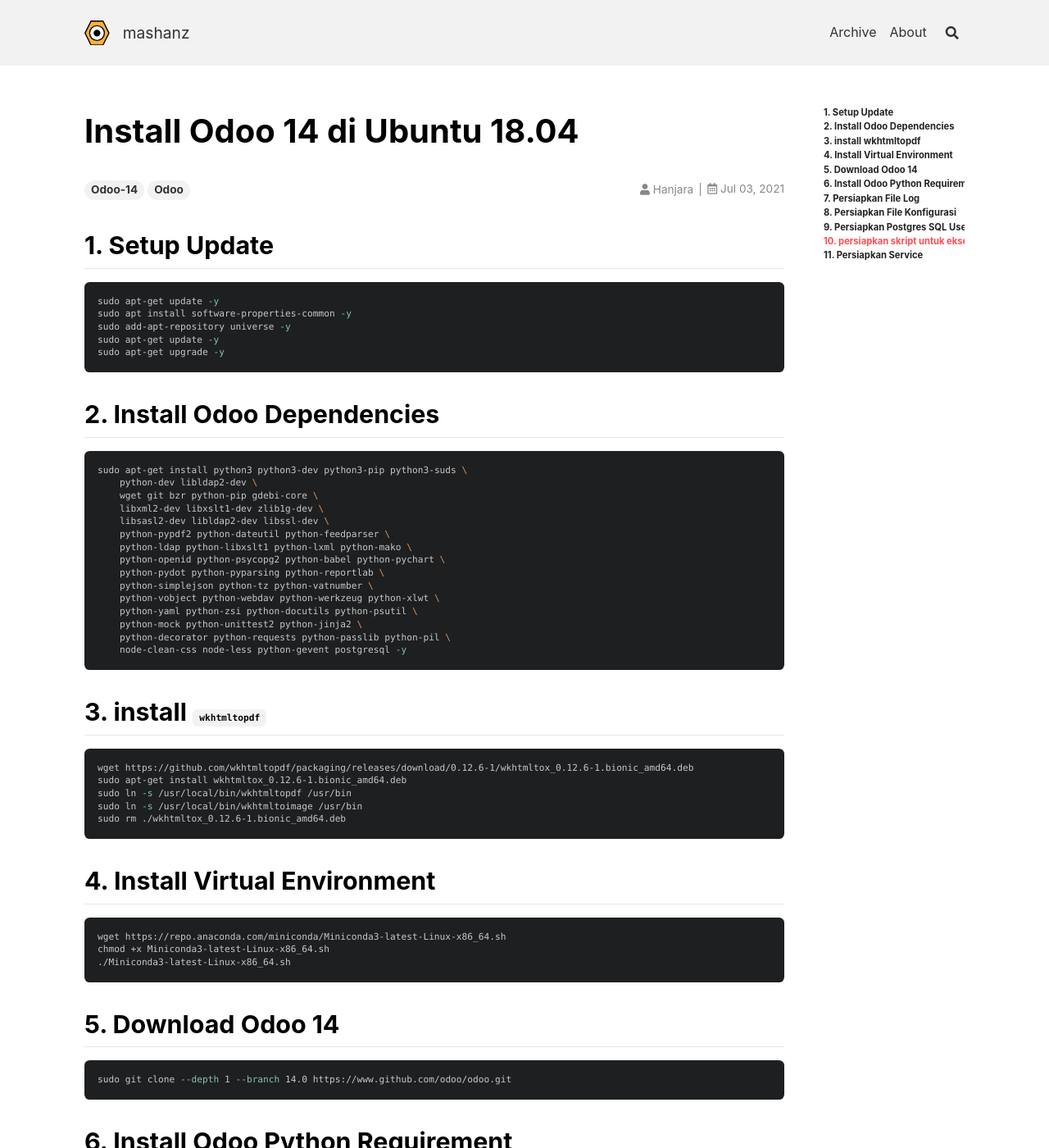
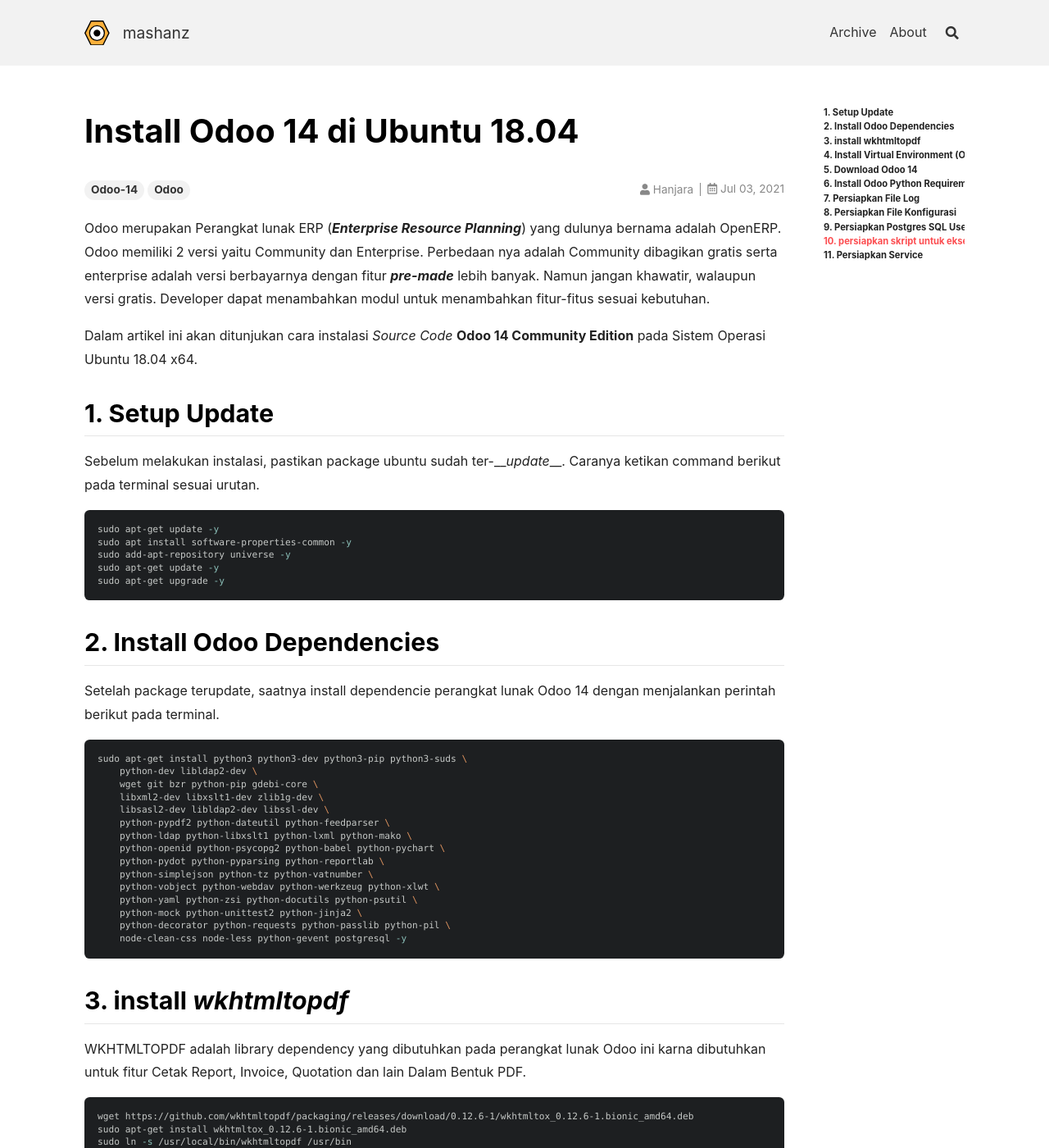
Before and after one commit to mashanz/mashanz.github.io, a Jekyll site: the page built from _posts/2021-07-03-install-odoo-14-di-ubuntu-18-0-4.md, in a window 1280 px wide and 1400 px high. Shown: the whole window at 82% size. Built offline with Jekyll 4.4.1, drawn with Linux system fonts in a browser that asks for light colours; nearby versions of some CDN libraries; some of the changed text lies outside the part shown.

Commit message:
[UPDATE] article Odoo 14

````diff
--- a/_posts/2021-07-03-install-odoo-14-di-ubuntu-18-0-4.md
+++ b/_posts/2021-07-03-install-odoo-14-di-ubuntu-18-0-4.md
@@ -3,7 +3,14 @@
 tags: Odoo-14 Odoo
 ---
 
+Odoo merupakan Perangkat lunak ERP (___Enterprise Resource Planning___) yang dulunya bernama adalah OpenERP. Odoo memiliki 2 versi yaitu Community dan Enterprise. Perbedaan nya adalah Community dibagikan gratis serta enterprise adalah versi berbayarnya dengan fitur ___pre-made___ lebih banyak. Namun jangan khawatir, walaupun versi gratis. Developer dapat menambahkan modul untuk menambahkan fitur-fitus sesuai kebutuhan.
+
+Dalam artikel ini akan ditunjukan cara instalasi _Source Code_ __Odoo 14 Community Edition__ pada Sistem Operasi Ubuntu 18.04 x64.
+
 ## 1. Setup Update
+
+Sebelum melakukan instalasi, pastikan package ubuntu sudah ter-___update___. Caranya ketikan command berikut pada terminal sesuai urutan.
+
 ```sh
 sudo apt-get update -y
 sudo apt install software-properties-common -y
@@ -15,6 +22,9 @@
 <!--more-->
 
 ## 2. Install Odoo Dependencies
+
+Setelah package terupdate, saatnya install dependencie perangkat lunak Odoo 14 dengan menjalankan perintah berikut pada terminal.
+
 ```sh
 sudo apt-get install python3 python3-dev python3-pip python3-suds \
     python-dev libldap2-dev \
@@ -33,7 +43,10 @@
     node-clean-css node-less python-gevent postgresql -y
 ```
 
-## 3. install `wkhtmltopdf`
+## 3. install ___wkhtmltopdf___
+
+WKHTMLTOPDF adalah library dependency yang dibutuhkan pada perangkat lunak Odoo ini karna dibutuhkan untuk fitur Cetak Report, Invoice, Quotation dan lain Dalam Bentuk PDF.
+
 ```sh
 wget https://github.com/wkhtmltopdf/packaging/releases/download/0.12.6-1/wkhtmltox_0.12.6-1.bionic_amd64.deb
 sudo apt-get install wkhtmltox_0.12.6-1.bionic_amd64.deb
@@ -42,7 +55,12 @@
 sudo rm ./wkhtmltox_0.12.6-1.bionic_amd64.deb
 ```
 
-## 4. Install Virtual Environment
+## 4. Install Virtual Environment (Optional)
+
+Karena Odoo dibuat menggunakan Pemrograman Python, disarankan agar menginstall virtual environment agar tidak merusak Library Python bawaan. Dalam artikel ini akan menggunakan Virtual Environment dari Anaconda. Developer juga bisa menggunakan Virtual Environment lain sesuai kebutuhan/preferensi.
+
+Berikut cara install Virtual Environment Miniconda
+
 ```sh
 wget https://repo.anaconda.com/miniconda/Miniconda3-latest-Linux-x86_64.sh
 chmod +x Miniconda3-latest-Linux-x86_64.sh
````
